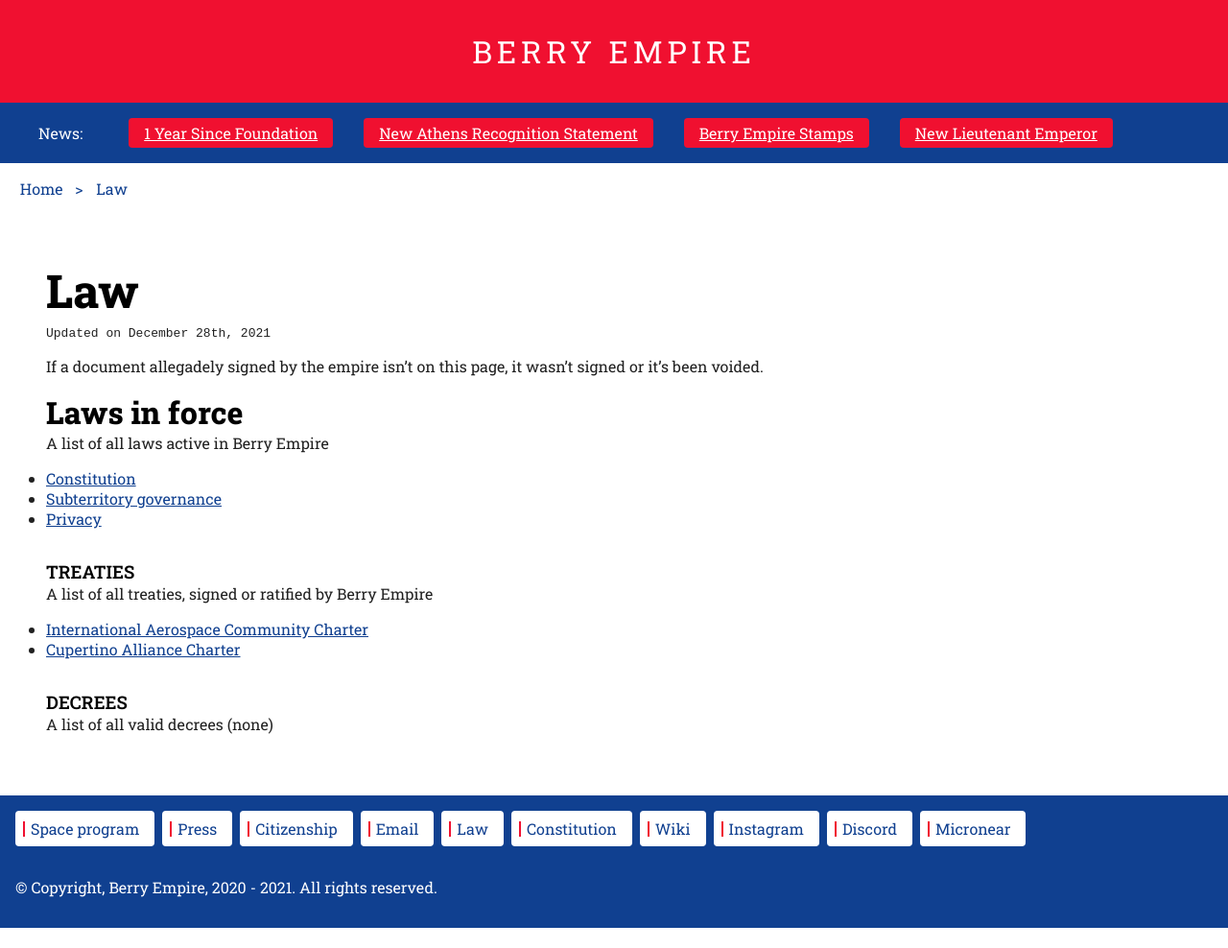
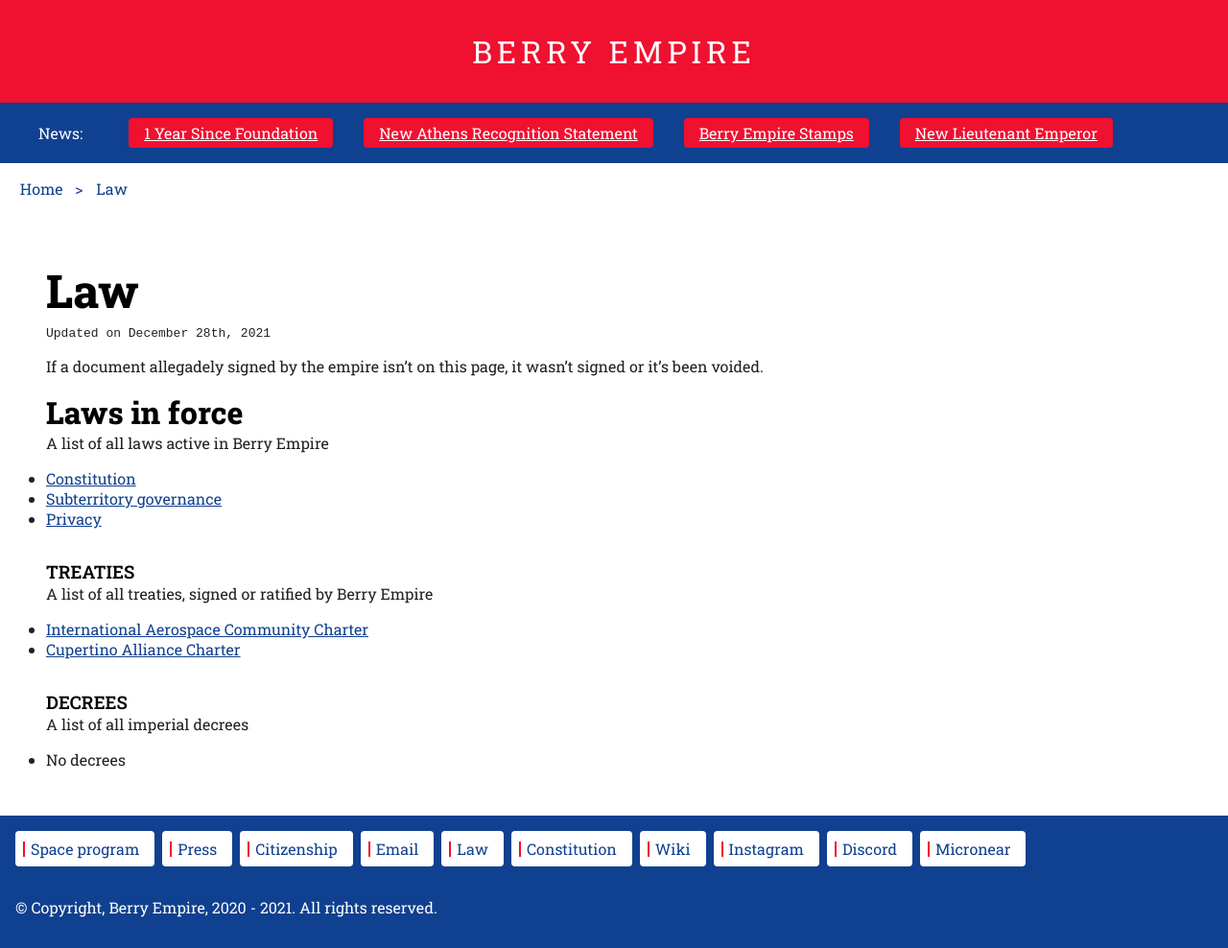
Before and after one commit to berryempire/berryempire.github.io, a Jekyll site: the page built from law/index.md, in a window 1280 px wide. Shown: the whole page at 96% size. Built offline with Jekyll 4.4.1, drawn with Linux system fonts in a browser that asks for light colours; our own code applies the rules of GitHub Pages for plain Markdown files; before the commit the page ends 967 px from its top, so only the background shows below that.

Commit message:
Update index.md

```diff
--- a/law/index.md
+++ b/law/index.md
@@ -18,5 +18,7 @@ A list of all treaties, signed or ratified by Berry Empire
 </ul>
 
 ### Decrees
-A list of all valid decrees
-(none)
+A list of all imperial decrees
+<ul>
+  <li>No decrees</li>
+</ul>
```
